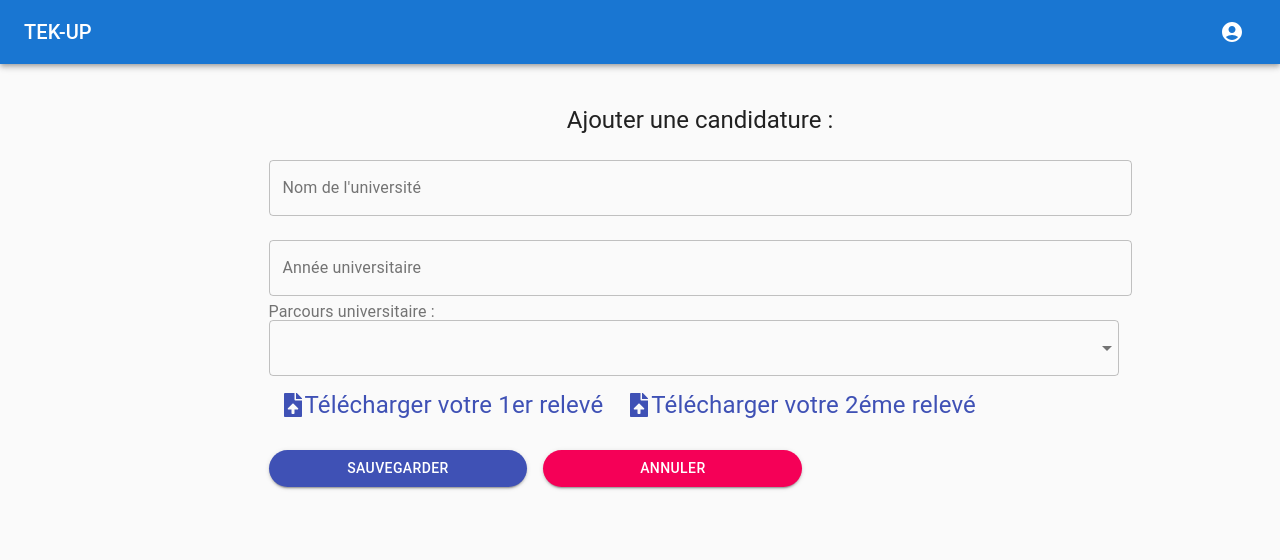
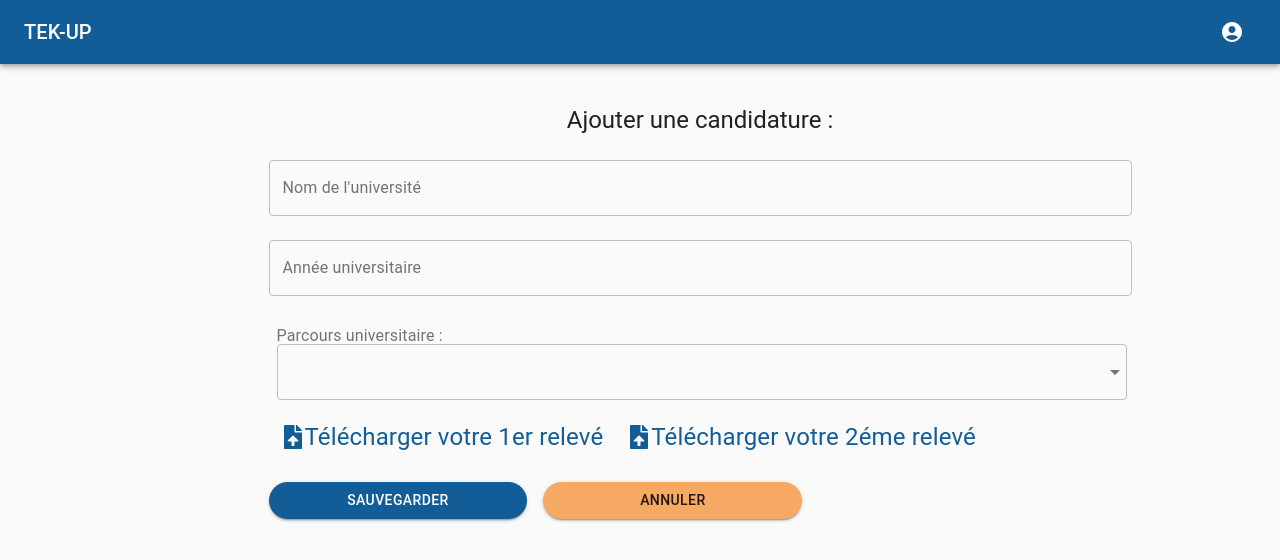
Before and after one commit to KhaledAchech/tekup-project, a React (Create React App) app: page /addCandidat in a window 1280 px wide. Shown: the top 560 px of the page. Built offline with nearby package versions, Linux system fonts and the light colour scheme.

Commit message:
Header && home page

```diff
--- a/src/App.js
+++ b/src/App.js
@@ -1,36 +1,35 @@
-import logo from './logo.svg';
 import './App.css';
 import {
   BrowserRouter as Router,
   Switch,
   Route,
   Redirect,
-  Link
 } from "react-router-dom";
 
 import Candidat from './components/pages/Candidat';
 import Candidature from './components/pages/Candidature';
 import Home from './components/pages/Home'
 import AppBarMenu from './components/elements/AppBar';
+import { ThemeProvider } from '@material-ui/core/styles';
+import theme from './Theme/theme';
 
 function App() {
   return (
-    <div>
-      {/* <header className="App-header">
-        <img src={logo} className="App-logo" alt="logo" />
-      </header> */}
+    <ThemeProvider theme={theme}>
+    <div color = {theme.palette.primary.light} >
+
       <Router>
         <Switch>
           <Route exact path="/">
             <Redirect to = "/home"/>
              <Home/>
           </Route>
-        <Route  path="/home">
+        <Route path="/home">
             <Home/>
         </Route>
         <Route path="/addCandidat">
             <AppBarMenu/>
-            <Candidat />
+            <Candidat/>
           </Route>
           <Route path="/candidatures">
              <AppBarMenu/>
@@ -39,6 +38,7 @@ function App() {
         </Switch>
       </Router>
     </div>
+    </ThemeProvider>
   );
 }
 
--- /dev/null
+++ b/src/Theme/theme.js
@@ -0,0 +1,42 @@
+import { createTheme } from '@material-ui/core/styles';
+
+
+const theme = createTheme({
+    palette: {
+        primary: {
+            main: '#125D98',
+            light: '#DDDDDD'
+        },
+    //   primary: {
+    //     main: '#125D98',
+        // secondary : '#F5A962',
+        // third : '#3C8DAD',
+        // background : '#DDDDDD'
+    //   },
+      success: {
+        main: '#3C8DAD'
+      },
+      secondary: {
+          main :'#F5A962'
+      }
+    },
+    // typography: {
+    //   fontSize: 16,
+    //   h3: {
+    //     fontWeight: 700,
+    //     fontSize: '2.2rem'
+    //   },
+    //   h4: {
+    //     fontWeight: 700,
+    //     fontSize: '1.75rem'
+    //   },
+    //   h5: {
+    //     fontWeight: 500
+    //   },
+    //   h6: {
+    //     fontWeight: 500
+    //   }
+    // }
+  })
+
+  export default theme;
--- a/src/components/elements/AppBar.js
+++ b/src/components/elements/AppBar.js
@@ -11,6 +11,8 @@ import FormControlLabel from '@mui/material/FormControlLabel';
 import FormGroup from '@mui/material/FormGroup';
 import MenuItem from '@mui/material/MenuItem';
 import Menu from '@mui/material/Menu';
+import theme from '../../Theme/theme';
+import { ThemeProvider } from '@material-ui/styles';
 
 export default function AppBarMenu() {
   const [auth, setAuth] = React.useState(true);
@@ -29,9 +31,10 @@ export default function AppBarMenu() {
   };
 
   return (
-    <Box sx={{ flexGrow: 1 }}>
+    <ThemeProvider theme={theme}>
 
-      <AppBar position="static">
+    <Box sx={{ flexGrow: 1 }} >
+      <AppBar position="static"  style={{ background: `${theme.palette.primary.main}` }}>
         <Toolbar>
 
           <Typography variant="h6" component="div" sx={{ flexGrow: 1 }}>
@@ -71,5 +74,7 @@ export default function AppBarMenu() {
         </Toolbar>
       </AppBar>
     </Box>
+
+    </ThemeProvider>
   );
 }
--- a/src/components/forms/AddCandidat.js
+++ b/src/components/forms/AddCandidat.js
@@ -13,6 +13,8 @@ import { Select } from '@material-ui/core';
 import { MenuItem } from '@material-ui/core';
 import FormControl from '@mui/material/FormControl';
 import OutlinedInput from '@mui/material/OutlinedInput';
+import theme from '../../Theme/theme';
+import { ThemeProvider } from '@material-ui/styles';
 
 
 // import DatePicker from '@material-ui/pickers';
@@ -64,7 +66,8 @@ export default function AddCandidat() {
 
   const classes = useStyles();
   return (
-    <Container component="main" maxWidth="xs">
+    <ThemeProvider theme={theme}>
+    <Container component="main" maxWidth="xs" >
       <CssBaseline />
       <div className={classes.paper}>
         <Typography component="h1" variant="h5">
@@ -118,7 +121,7 @@ export default function AddCandidat() {
         >
           <FaIcons.FaFileUpload/>
         <input
-          accept="image/*"
+          accept="file/*"
           type="file"
           name = "icon"
           hidden
@@ -161,5 +164,6 @@ export default function AddCandidat() {
         </form>
       </div>
     </Container>
+    </ThemeProvider>
   );
 }
--- a/src/components/others/Title.js
+++ b/src/components/others/Title.js
@@ -4,7 +4,7 @@ const Div = styled('div')(({ theme }) => ({
   ...theme.typography.button,
   fontSize : 25,
   fontWeight : 'bold',
-  fontcolor : theme.palette.secondary,
+  fontcolor : theme.palette.secondary.main,
   backgroundColor: theme.palette.secondary,
   padding: theme.spacing(1),
 }));
```
